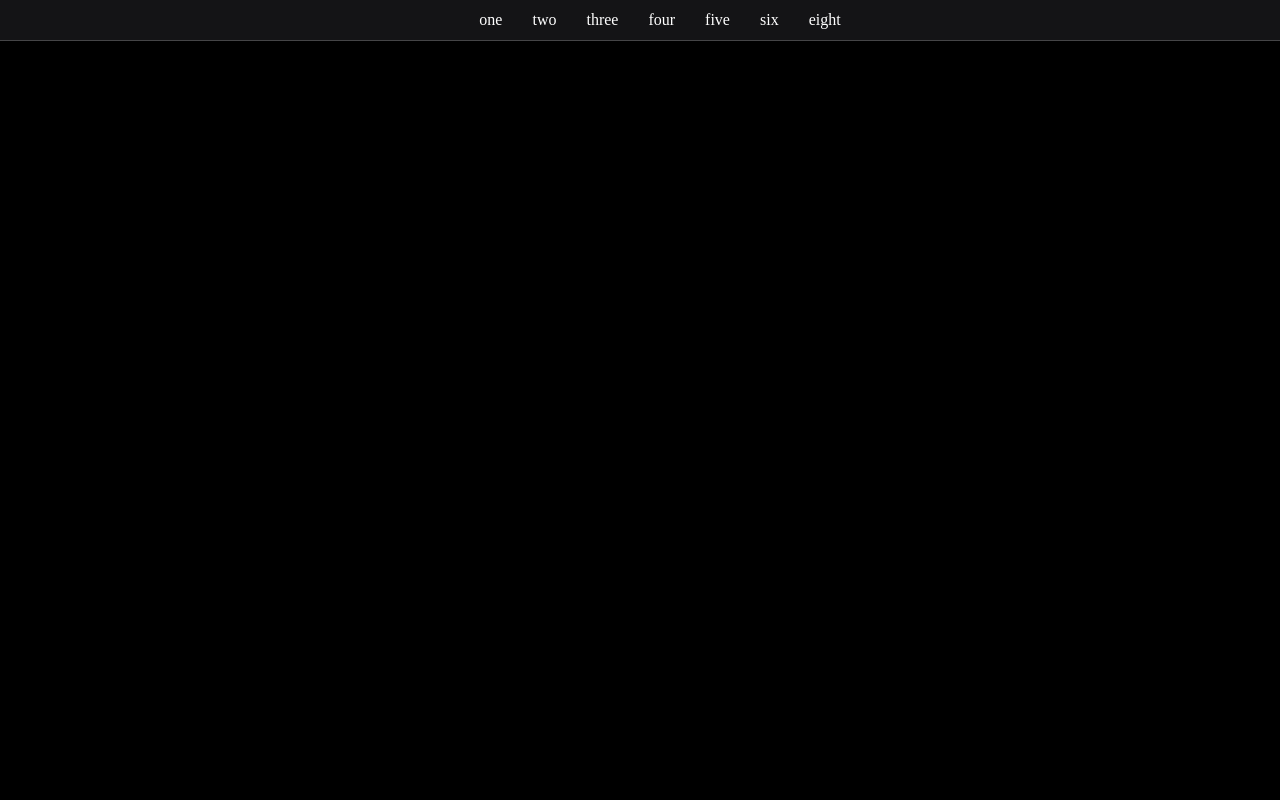
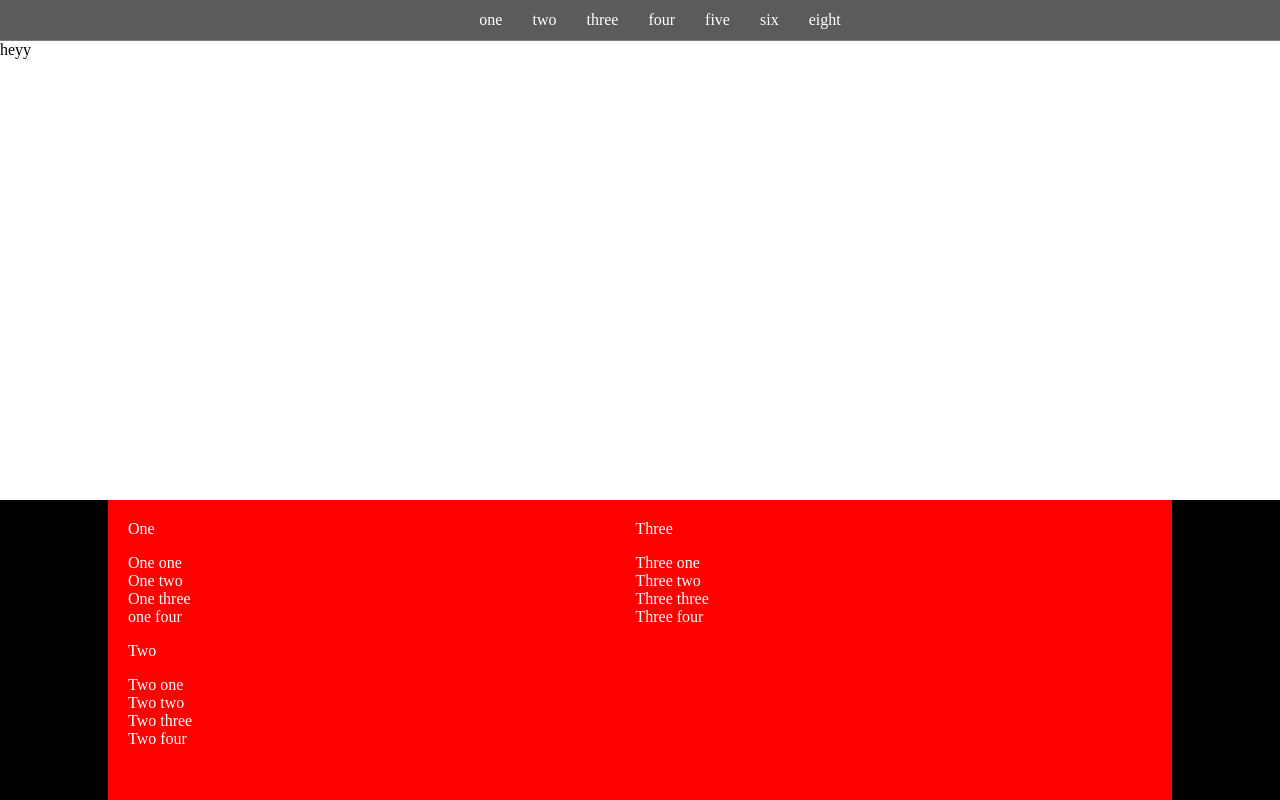
Before and after one commit to GarenB/to-do-tracker, a React (Create React App) app: page / in a window 1280 px wide. Built offline with nearby package versions, Linux system fonts and the light colour scheme.

Commit message:
feature: created footer component

```diff
--- a/src/App.js
+++ b/src/App.js
@@ -1,12 +1,14 @@
 import "./App.css";
 import HomePage from "./pages/home";
 import Header from "./containers/header";
+import Footer from "./containers/footer";
 
 const App = () => {
   return (
     <>
       <Header />
       <HomePage />
+      <Footer />
     </>
   );
 };
--- /dev/null
+++ b/src/containers/footer/index.jsx
@@ -0,0 +1,46 @@
+import {
+  Container,
+  InnerContainer,
+  FooterList,
+  FooterListItem,
+  FooterHeader,
+  FooterSection,
+} from "./style";
+
+const Footer = () => {
+  return (
+    <Container>
+      <InnerContainer>
+        <FooterSection>
+          <FooterHeader>One</FooterHeader>
+          <FooterList>
+            <FooterListItem>One one</FooterListItem>
+            <FooterListItem>One two</FooterListItem>
+            <FooterListItem>One three</FooterListItem>
+            <FooterListItem>one four</FooterListItem>
+          </FooterList>
+        </FooterSection>
+        <FooterSection>
+          <FooterHeader>Two</FooterHeader>
+          <FooterList>
+            <FooterListItem>Two one</FooterListItem>
+            <FooterListItem>Two two</FooterListItem>
+            <FooterListItem>Two three</FooterListItem>
+            <FooterListItem>Two four</FooterListItem>
+          </FooterList>
+        </FooterSection>
+        <FooterSection>
+          <FooterHeader>Three</FooterHeader>
+          <FooterList>
+            <FooterListItem>Three one</FooterListItem>
+            <FooterListItem>Three two</FooterListItem>
+            <FooterListItem>Three three</FooterListItem>
+            <FooterListItem>Three four</FooterListItem>
+          </FooterList>
+        </FooterSection>
+      </InnerContainer>
+    </Container>
+  );
+};
+
+export default Footer;
--- /dev/null
+++ b/src/containers/footer/style.js
@@ -0,0 +1,33 @@
+import styled from "styled-components";
+
+export const Container = styled.div`
+  bottom: 0px;
+  left: 0px;
+  position: fixed;
+  background-color: black;
+  width: 100%;
+  height: 300px;
+  color: white;
+`;
+
+export const InnerContainer = styled.div`
+  max-width: 1024px;
+  margin: 0 auto;
+  background-color: red;
+  height: 100%;
+  display: flex;
+  padding: 20px;
+  flex-wrap: wrap;
+  flex-direction: column;
+`;
+
+export const FooterSection = styled.div``;
+
+export const FooterHeader = styled.div``;
+
+export const FooterList = styled.ul`
+  list-style: none;
+  padding: 0;
+`;
+
+export const FooterListItem = styled.li``;
--- a/src/index.css
+++ b/src/index.css
@@ -2,7 +2,6 @@ body {
   margin: 0;
   padding: 0;
   overflow: hidden; /* Prevents the background from overflowing */
-  background-color: black;
 }
 code {
   font-family: source-code-pro, Menlo, Monaco, Consolas, "Courier New",
```
